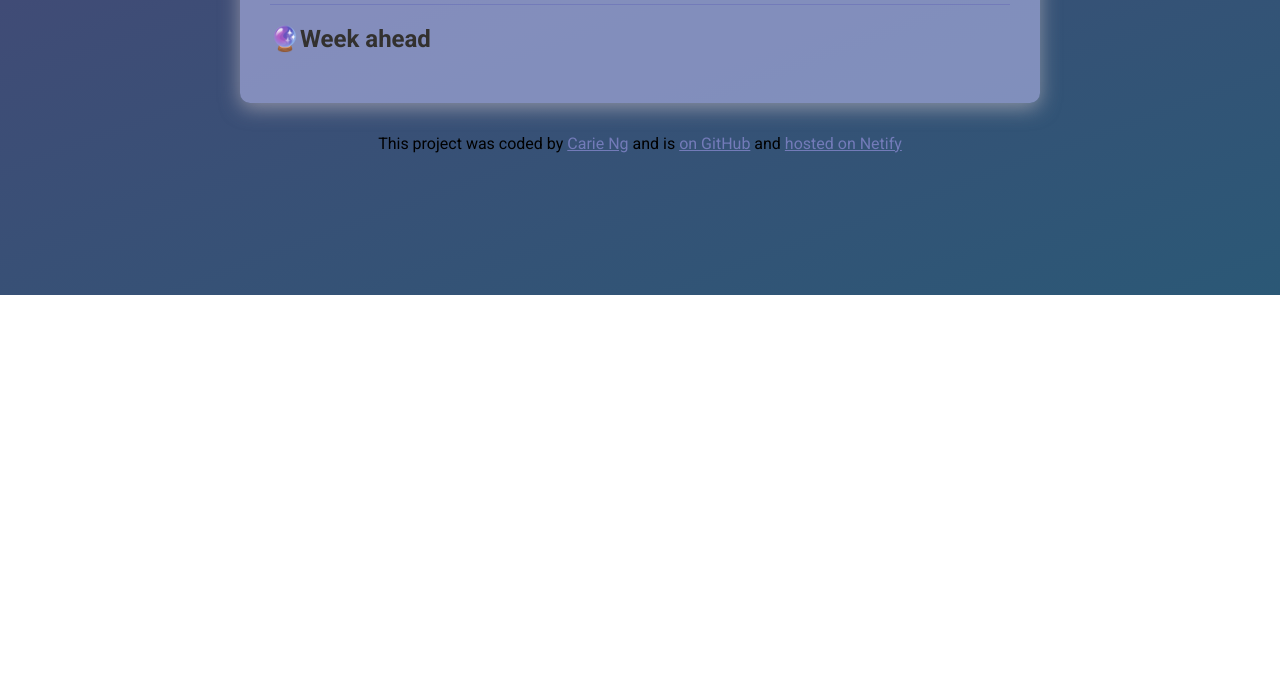
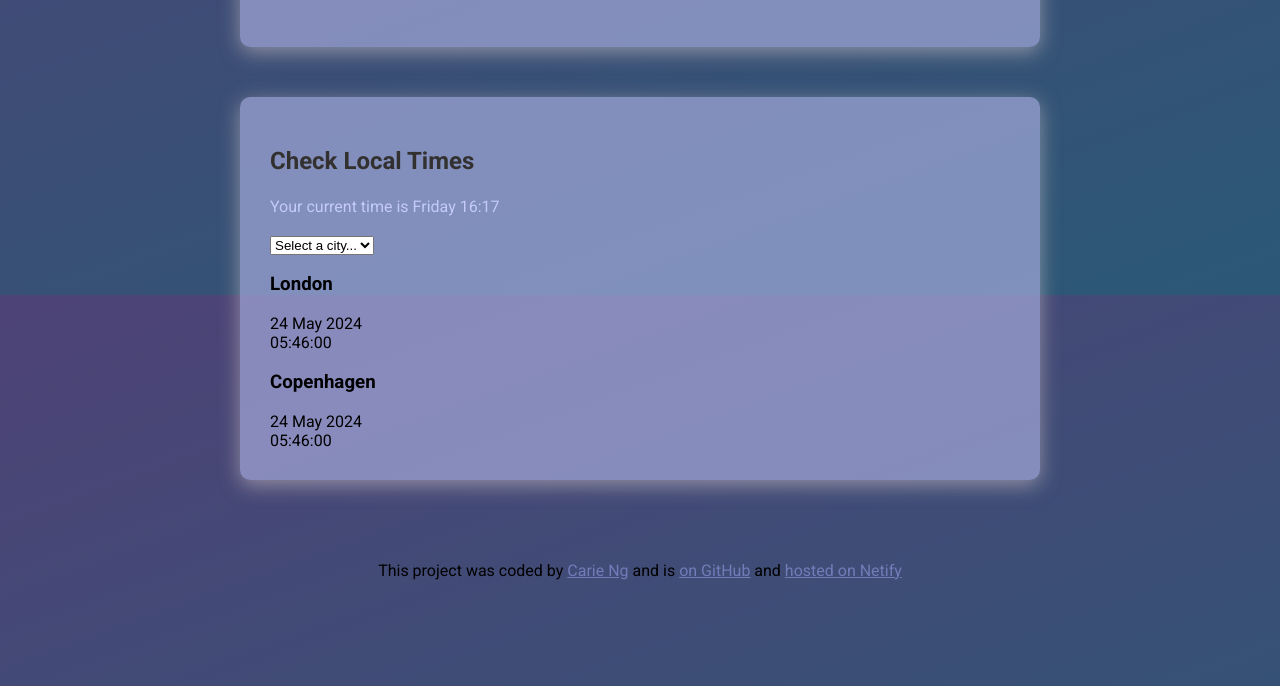
Before and after one commit to LilithVinter/Learning-Coding, a website built with Parcel: page index.html in a window 1280 px wide. Shown: the part 505-1191 px from the top of the page. Before the commit the page ends 800 px from the top, so only its background shows below. Built offline with nearby package versions, Linux system fonts and the light colour scheme.

Commit message:
clock/timezone section (html)

```diff
--- a/index.html
+++ b/index.html
@@ -11,7 +11,7 @@
     />
     <link rel="stylesheet" href="src/styles.css" />
     <script src="https://unpkg.com/axios@1.6.7/dist/axios.min.js"></script>
-    <title>Weather App</title>
+    <title>Weather + Clock App</title>
   </head>
   <body>
     <div class="weather-app">
@@ -28,7 +28,7 @@
           <input type="submit" value="Search 🔎" class="search-button" />
         </form>
       </header>
-      <main>
+      <main class="weatherApp">
         <div class="toggle">
           <label class="unit-switch">
             <span class="unit-text">°C</span>
@@ -39,7 +39,6 @@
         </div>
         <div class="current-weather">
           <div>
-            <p id="current-date"></p>
             <h1 class="current-city" id="city">Find Your City's Weather</h1>
             <p class="current-details">
               <strong id="humidity"> </strong>
@@ -56,6 +55,33 @@
         </div>
         <h2 class="weatherForecast">🔮Week ahead</h2>
         <div id="forecast"></div>
+      </main>
+      <main class="clockApp">
+        <div class="clocks">
+          <h2 class="clockAppHeader">Check Local Times</h2>
+          <p id="current-date"></p>
+          <select>
+            <option value="">Select a city...</option>
+            <option value="Europe/London">London</option>
+            <option value="Europe/Copenhagen">Copenhagen</option>
+            <option value="Pacific/Vancouer">Vancover</option>
+            <option value="Australia/Sydney">Sydney</option>
+            <option value="Asia/HongKong">Hong Kong</option>
+          </select>
+
+          <div class="cities">
+            <h3> London  </h3>
+            <div class=""date"> 24 May 2024 </div>
+            <div class="time"> 05:46:00 </div>
+          </div>
+
+          <div class="cities">
+            <h3> Copenhagen </h3>
+            <div class=""date"> 24 May 2024 </div>
+            <div class="time"> 05:46:00 </div>
+          </div>
+
+        </div>
       </main>
       <footer>
         <p>
--- a/src/index.js
+++ b/src/index.js
@@ -89,7 +89,7 @@ function formatDate(date) {
   ];
 
   let formattedDay = days[day];
-  return `${formattedDay} ${hours}:${minutes}`;
+  return `Your current time is ${formattedDay} ${hours}:${minutes}`;
 }
 
 let currentDateELement = document.querySelector("#current-date");
--- a/src/styles.css
+++ b/src/styles.css
@@ -59,6 +59,7 @@ main {
   background: #adb3e5a2;
   border-radius: 10px;
   box-shadow: 0 5px 20px rgba(223, 208, 208, 0.514);
+  margin-bottom: 50px;
 }
 
 .current-temperature {
@@ -115,12 +116,15 @@ main {
   margin-top: 0px;
 }
 
+h2 {
+  color: #33312f;
+  margin-top: 20px;
+  margin-bottom: 20px;
+}
+
 .weatherForecast {
   border-top: 1px solid #737bb9;
   padding-top: 20px;
-  color: #33312f;
-  margin-top: 20px;
-  margin-bottom: 20px;
 }
 
 #forecast {
```
